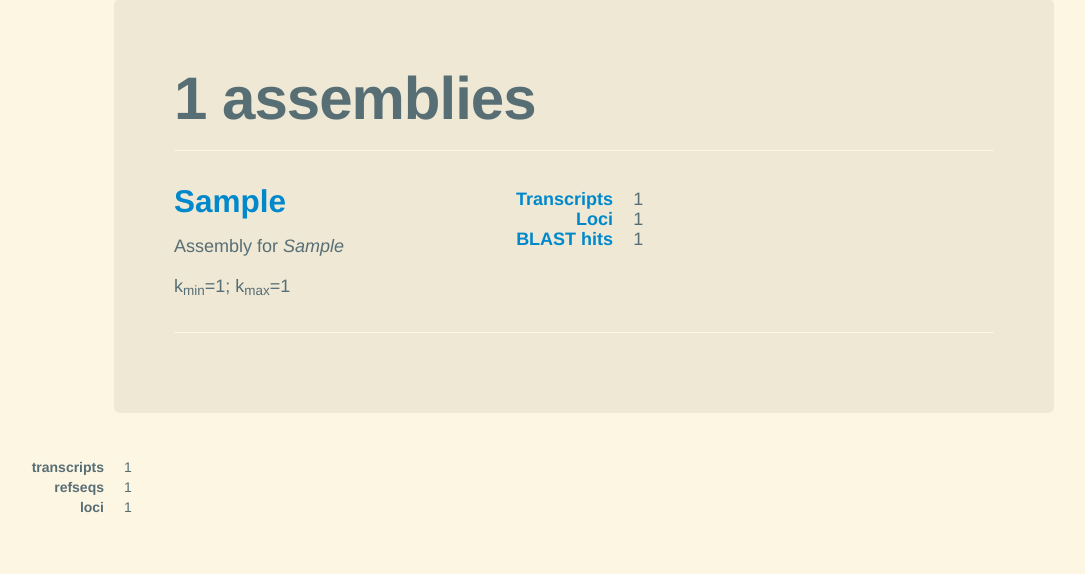
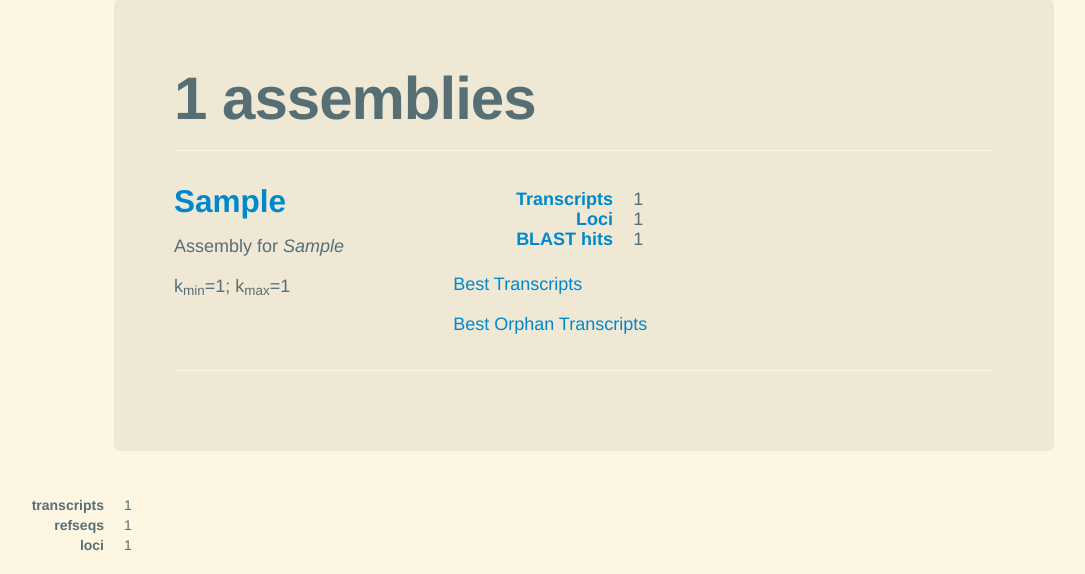
Before and after one commit to eco32i/tweed, a Django app: page /tasm/ in a window 1280 px wide. Shown: the part 61-635 px from the top of the page, without its empty margins (56-1141 px from the left). Run offline with Django 3.2, Linux system fonts and the light colour scheme; tables that the repository leaves empty hold one stand-in row (values such as "Sample post"); parts of the project's set-up code (start-up, migrations or seed data) failed here and were passed over.

Commit message:
Added `best_transcripts` and `best_orphans` views. Needs refactoring -- very slow. added `meta` tag to base.html

```diff
--- a/tasm/urls.py
+++ b/tasm/urls.py
@@ -37,6 +37,18 @@ urlpatterns = patterns('',
         form_class=TranscriptFilterForm,
         view_name='tasm_transcripts_for_asm_view'
         ), name='tasm_transcripts_for_asm_view'),
+
+    url(r'^asm/(?P<asm_pk>\d+)/best/$', views.BestTranscriptsView.as_view(
+        template_name='tasm/trasncript_list.html',
+        form_class=TranscriptFilterForm,
+        view_name='tasm_best_transcripts_for_asm_view'
+        ), name='tasm_best_transcripts_for_asm_view'),
+    url(r'^asm/(?P<asm_pk>\d+)/orphans/$', views.BestOrphansView.as_view(
+        template_name='tasm/trasncript_list.html',
+        form_class=TranscriptFilterForm,
+        view_name='tasm_orphan_transcripts_for_asm_view'
+        ), name='tasm_orphan_transcripts_for_asm_view'),
+
     url(r'^asm/(?P<asm_pk>\d+)/hits/$', views.FilteredListView.as_view(
         model=RefSeq,
         template_name='tasm/refseq_list.html',
--- a/tasm/views.py
+++ b/tasm/views.py
@@ -117,3 +117,16 @@ class FilteredListView(ListView):
             self.filters.update(filters)
             #self.ordering = self._get_ordering(request)
         return super(FilteredListView, self).get(request, *args, **kwargs)
+
+class BestTranscriptsView(FilteredListView):
+    model = Transcript
+
+    def get_queryset(self):
+        asm = Assembly.objects.get(pk=int(self.kwargs['asm_pk']))
+        return self.model._default_manager.best_for_asm(asm).filter(**self.filters).distinct().order_by('-coverage')
+
+class BestOrphansView(BestTranscriptsView):
+
+    def get_queryset(self):
+        qs = super(BestOrphansView, self).get_queryset()
+        return qs.filter(blast_hits__isnull=True)
--- a/templates/tasm/base.html
+++ b/templates/tasm/base.html
@@ -6,6 +6,7 @@
         <link rel="stylesheet" type="text/css" href="{{ STATIC_URL }}css/tasm.css" />
         <script type="text/javascript" src="{{ STATIC_URL }}js/bootstrap.js"></script>
         {% block extrastyle %}{% endblock %}
+        <meta name="robots" content="NONE,NOARCHIVE" />
     </head>
 
     <body class="{% block bodyclass %}{% endblock %}">
--- a/templates/tasm/home.html
+++ b/templates/tasm/home.html
@@ -20,6 +20,8 @@
                     <dt><a href="{% url 'tasm_refseqs_for_asm_view' asm_pk=asm.pk %}">BLAST hits</a></dt>
                     <dd>{{ asm.num_hits|intcomma }}</dd>
                 </dl>
+                <p><a href="{% url 'tasm_best_transcripts_for_asm_view' asm_pk=asm.pk %}">Best Transcripts</a></p>
+                <p><a href="{% url 'tasm_orphan_transcripts_for_asm_view' asm_pk=asm.pk %}">Best Orphan Transcripts</a></p>
             </div>
         </div>
         <hr class="soften"/>
```
